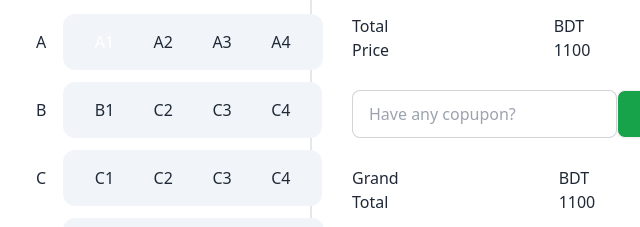
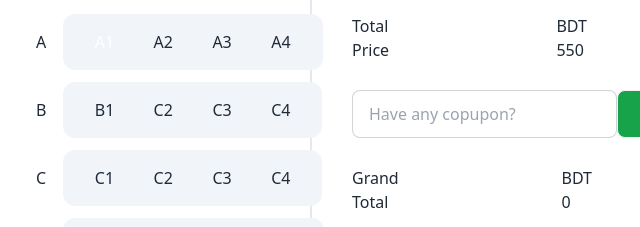
Before and after one commit to hasan960/project-05-ticket-booking, a plain HTML site: page index.html in a window 1280 px wide. Both pictures are taken after a click on the button "A1". Shown: the part 2279-2506 px from the top of the page, 328-968 px from the left. Drawn offline with nearby package versions, Linux system fonts and the light colour scheme.

Commit message:
fourth commit

```diff
--- a/index.html
+++ b/index.html
@@ -474,7 +474,7 @@
         </div>
         <div class="flex gap-40 py-5">
           <h1 class="text-bold py-2">Total Price</h1>
-          <h1 class="text-bold py-2">BDT 1100</h1>
+          <h1 class="text-bold py-2">BDT <span id="total-cost">0</span></h1>
         </div>
         <div class="">
           <label class=" flex items-center  ">
@@ -484,7 +484,7 @@
         </div>
         <div class="flex gap-40 py-5">
           <h1 class="text-bold py-2">Grand Total</h1>
-          <h1 class="text-bold py-2">BDT 1100</h1>
+          <h1 class="text-bold py-2">BDT <span>0</span></h1>
         </div>
         <div class="">
           <label class="form-control w-full max-w-xs">
--- a/scripts/script.js
+++ b/scripts/script.js
@@ -46,22 +46,29 @@ for (const btn of allBtn) {
         mydiv.appendChild(p1);
         mydiv.appendChild(p2);
         mydiv.appendChild(p3);
-
         selectedClass.appendChild(mydiv);
+        totalCost(ticketPrice);
 
 
     });
 
+}
+
+
+function totalCost(value) {
+
+    const totalSum = convertValue("total-cost") ;
+    const sum = totalSum + parseInt(value);
+    document.getElementById("total-cost").innerText = sum ;
 
 
 }
 
-/*
-const mybtn = document.getElementsByClassName("add-btn") ;
 
-for(const countBtn of mybtn){
-    countBtn.addEventListener('click',function (event) {
-        console.log("Hasan");
-    })
+
+
+function convertValue(id){
+    const price = document.getElementById(id).innerText;
+    const convertPrice = parseInt(price);
+    return convertPrice ;
 }
-*/
```
